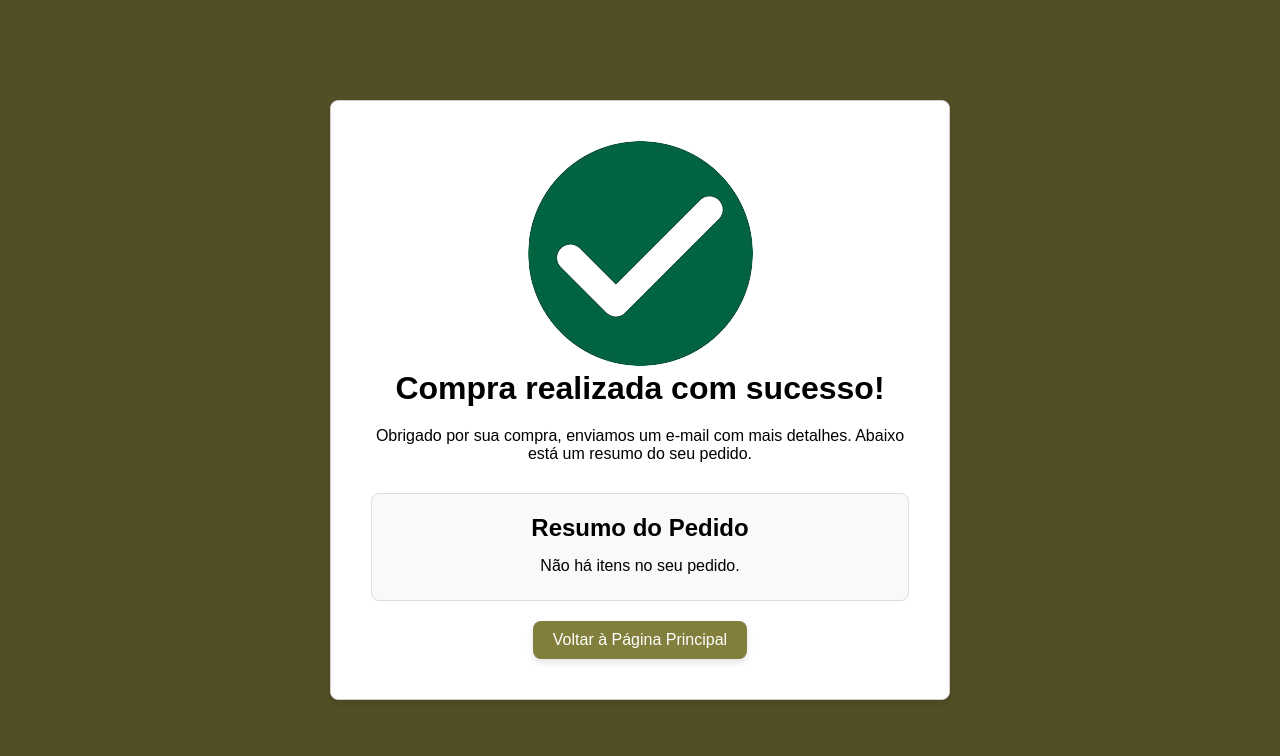
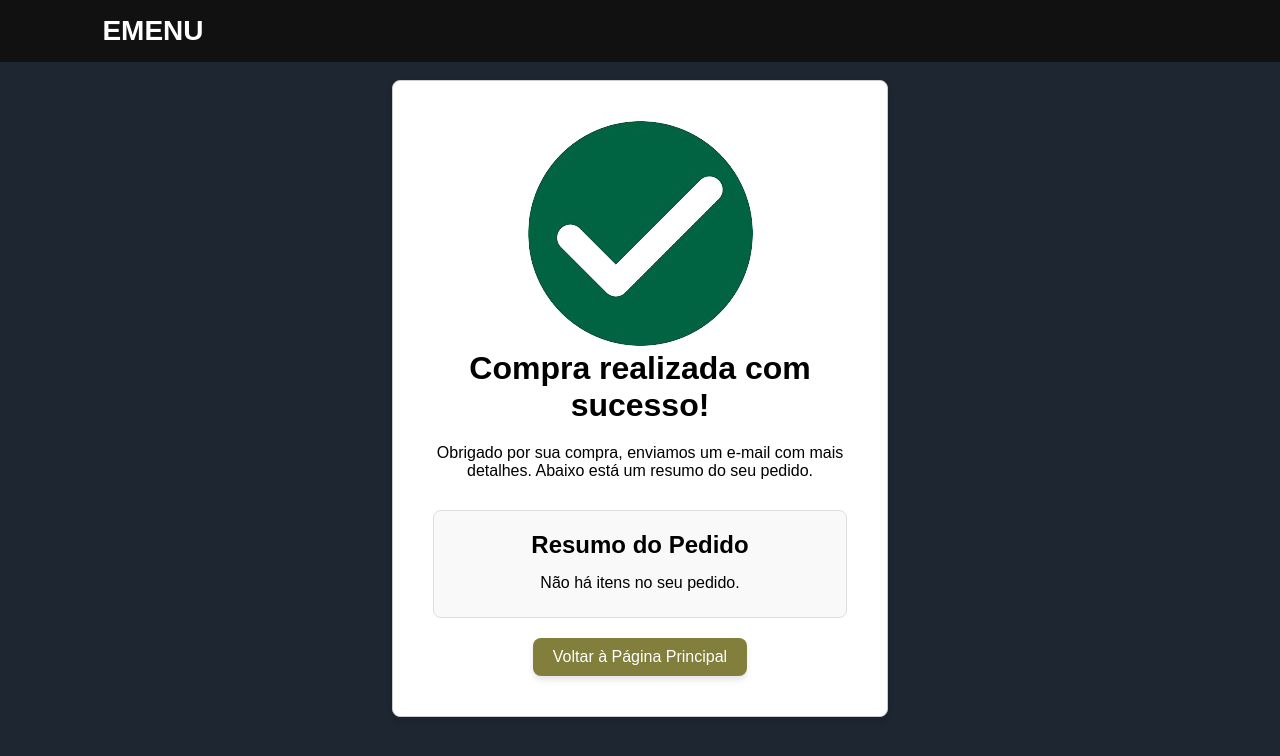
Before and after one commit to Kennedy-Torres/IHC-prototipo, a plain HTML site: page compraRealizada.html in a window 1280 px wide. Drawn offline with Linux system fonts and the light colour scheme.

Commit message:
feat: add header na pág. de compraRealizada

```diff
--- a/compraRealizada.html
+++ b/compraRealizada.html
@@ -13,6 +13,11 @@
     </style>
 </head>
 <body>
+
+    <header>
+        <a href="./index.html" class="logo"></i>EMENU</a>
+    </header>
+
     <div id="root">
         <main class="confirmation-container">
             <div class="confirmation-message">
--- a/style.css
+++ b/style.css
@@ -645,9 +645,9 @@ nav ul li a {
     display: flex;
     align-items: center;
     justify-content: center;
-    height: 100vh;
+    padding-top: 80px;
     text-align: center;
-    background-color: #524F26;
+    background-color: #1d2631;
 }
 
 .confirmation-message {
@@ -655,7 +655,7 @@ nav ul li a {
     border: 1px solid #ccc;
     border-radius: 8px;
     padding: 40px;
-    width: 50%;
+    width: 40%;
     box-shadow: 0 4px 6px rgba(0, 0, 0, 0.1);
 }
 
```
